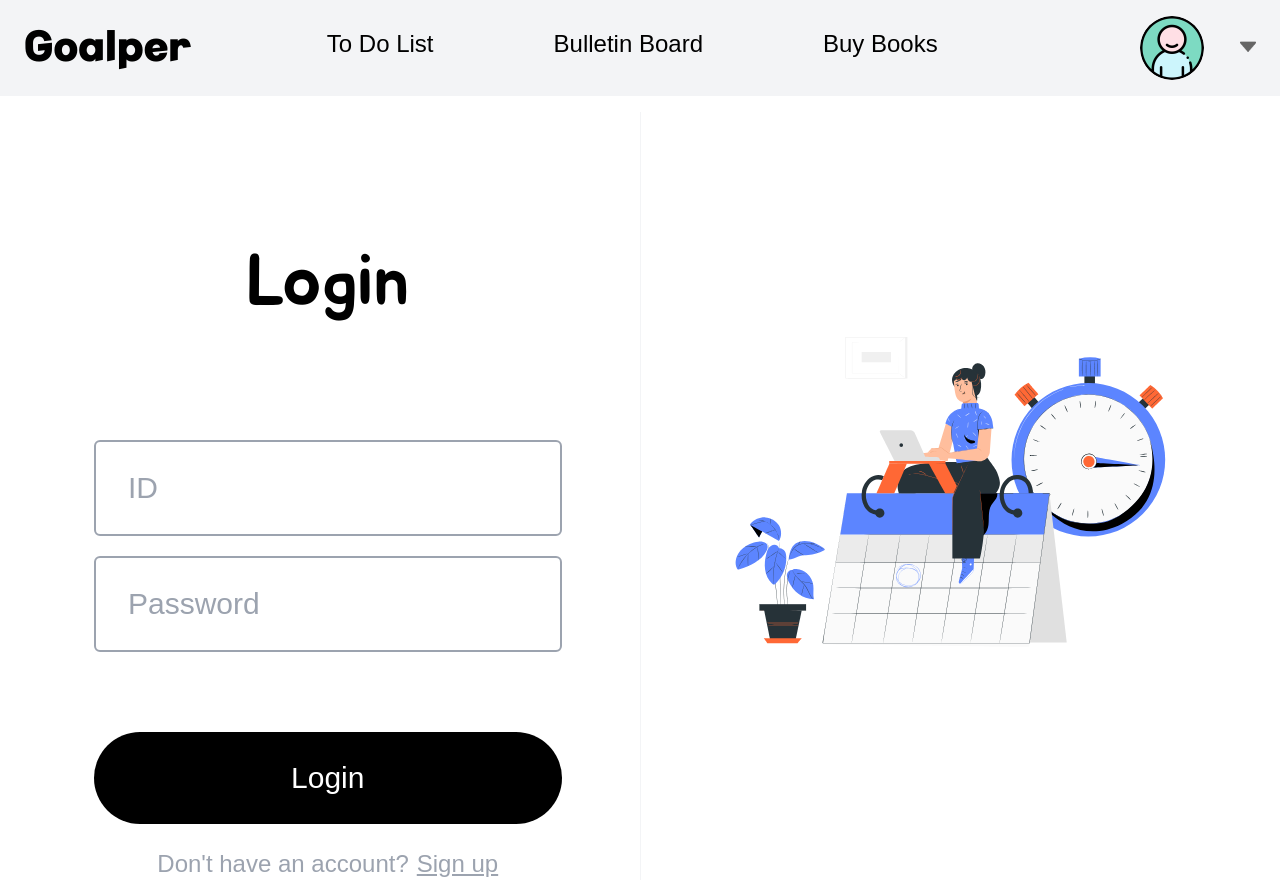
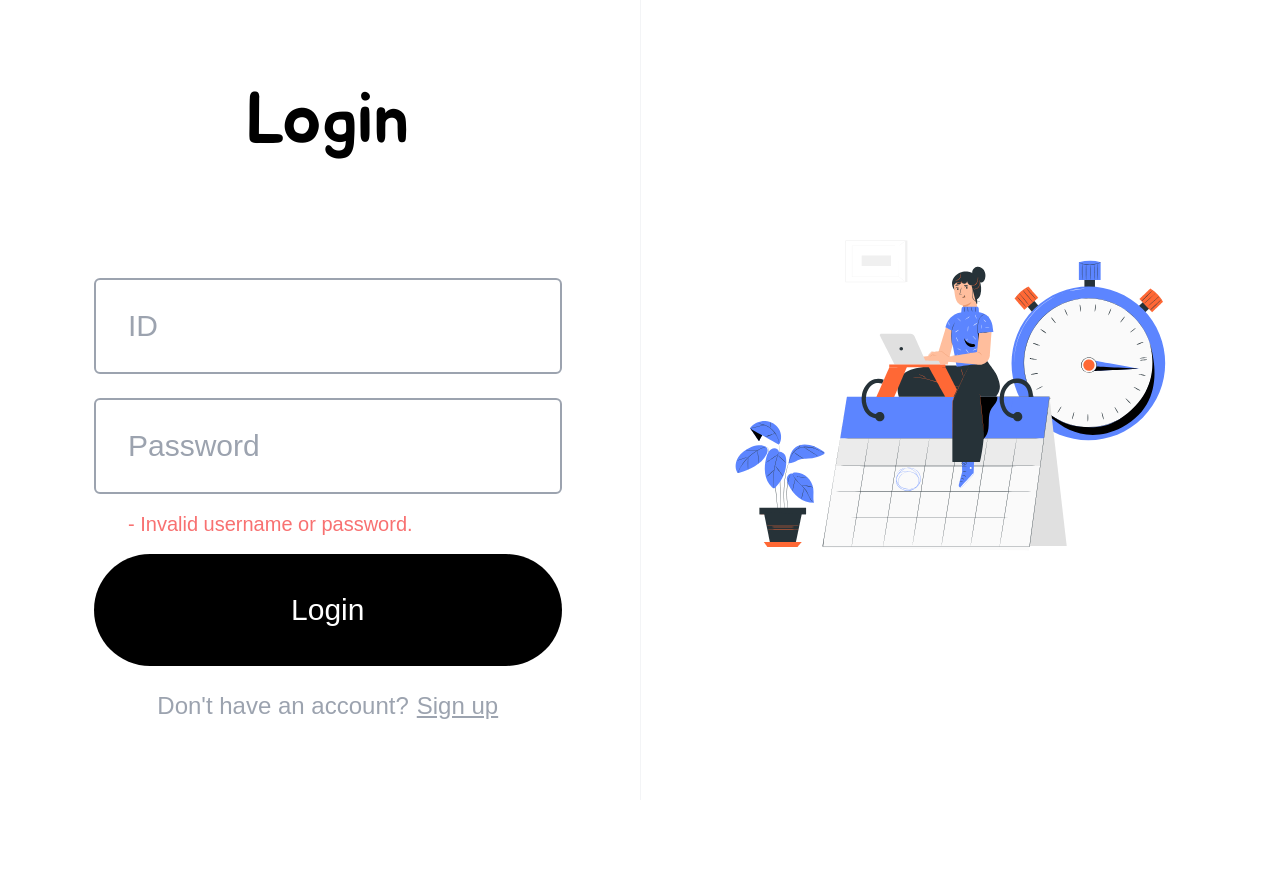
Before and after one commit to jinoo0306/MiniProject-Goalper-Team-801, a React app in the folder Frontend/: page /login in a window 1280 px wide. Both pictures are taken after a click on the element "Login". After the commit the page ends 800 px from the top, so only its background shows below. Built offline with nearby package versions, Linux system fonts and the light colour scheme; the HTML template or start-up script is replaced by a standard one; a web font is replaced by a local one.

Commit message:
design : LoginPage 로직 임시 구현 완료

```diff
--- a/Frontend/src/index.css
+++ b/Frontend/src/index.css
@@ -38,3 +38,25 @@ body {
 .hover-scale:hover {
   transform: scale(1.05);
 }
+
+@keyframes shakeAnimation {
+  0% {
+    transform: translateX(-5px);
+  }
+  25% {
+    transform: translateX(5px);
+  }
+  50% {
+    transform: translateX(-5px);
+  }
+  75% {
+    transform: translateX(5px);
+  }
+  100% {
+    transform: translateX(0);
+  }
+}
+
+.shake {
+  animation: shakeAnimation 0.4s ease-in-out;
+}
--- a/Frontend/src/pages/LoginPage.tsx
+++ b/Frontend/src/pages/LoginPage.tsx
@@ -1,6 +1,5 @@
 import React, { useEffect, useState } from "react";
 import { useNavigate } from "react-router-dom";
-import NavigationBar from "../components/public/NavigationBar";
 import SignFormInputBasic from "../components/public/SignFormInputBasic";
 import SignFormInputPassword from "../components/public/SignFormInputPassword";
 import SignFormAnimation from "../components/public/SignFormAnimation";
@@ -8,12 +7,22 @@ import SignFormAnimation from "../components/public/SignFormAnimation";
 function LoginPage() {
   const [id, setId] = useState("");
   const [password, setPassword] = useState("");
+  const [showErrorMessage, setShowErrorMessage] = useState(false);
   const navigate = useNavigate();
 
   const handleIdChange = (e: React.ChangeEvent<HTMLInputElement>) =>
     setId(e.target.value);
   const handlePasswordChange = (e: React.ChangeEvent<HTMLInputElement>) =>
     setPassword(e.target.value);
+
+  const handleLoginClick = () => {
+    // 간단한 클라이언트 측 검증 예시: 아이디와 비밀번호가 "admin"인 경우에만 로그인 성공
+    if (id === "admin" && password === "admin") {
+      navigate("/main"); // 로그인 성공 시 대시보드 페이지로 이동
+    } else {
+      setShowErrorMessage(true); // 로그인 실패 시 오류 메시지 표시
+    }
+  };
 
   const handleSignUpClick = () => {
     navigate("/signup");
@@ -25,10 +34,9 @@ function LoginPage() {
 
   return (
     <div className="flex flex-col w-screen h-screen">
-      <NavigationBar />
-      <div className="flex flex-row justify-center h-screen w-screen p-4">
-        <div className="flex flex-col h-11/12 w-1/2 items-center">
-          <a className="text-7xl font-bmjua mt-32 mb-32">Login</a>
+      <div className="flex flex-row justify-center items-center h-screen w-screen p-4">
+        <div className="flex flex-col h-screen w-1/2 justify-center items-center">
+          <a className="text-7xl font-bmjua mb-32">Login</a>
           <SignFormInputBasic
             placeHolder="ID"
             text={id}
@@ -40,7 +48,18 @@ function LoginPage() {
             text={password}
             handleTextChange={handlePasswordChange}
           />
-          <div className="flex items-center justify-center h-28 w-3/4 bg-black rounded-full text-3xl text-white mt-20 cursor-pointer hover:bg-gray-700">
+          <div
+            className={`flex flex-col pl-28 w-full text-red-400 text-xl mt-4 ${
+              showErrorMessage ? "shake" : ""
+            }`}
+          >
+            {!showErrorMessage && <br />}
+            {showErrorMessage && <a>- Invalid username or password.</a>}
+          </div>
+          <div
+            className="flex items-center justify-center h-28 w-3/4 bg-black rounded-full text-3xl text-white mt-4 cursor-pointer hover:bg-gray-700"
+            onClick={handleLoginClick}
+          >
             Login
           </div>
           <div className="flex flex-row justify-center items-center mt-6 text-2xl text-gray-400">
@@ -53,8 +72,8 @@ function LoginPage() {
             </a>
           </div>
         </div>
-        <div className="border-l border-gray-100 h-11/12"></div>
-        <div className="flex flex-col justify-center h-11/12 w-1/2 items-center">
+        <div className="border-l border-gray-100 h-screen"></div>
+        <div className="flex flex-col justify-center h-screen w-1/2 items-center">
           <SignFormAnimation />
         </div>
       </div>
```
